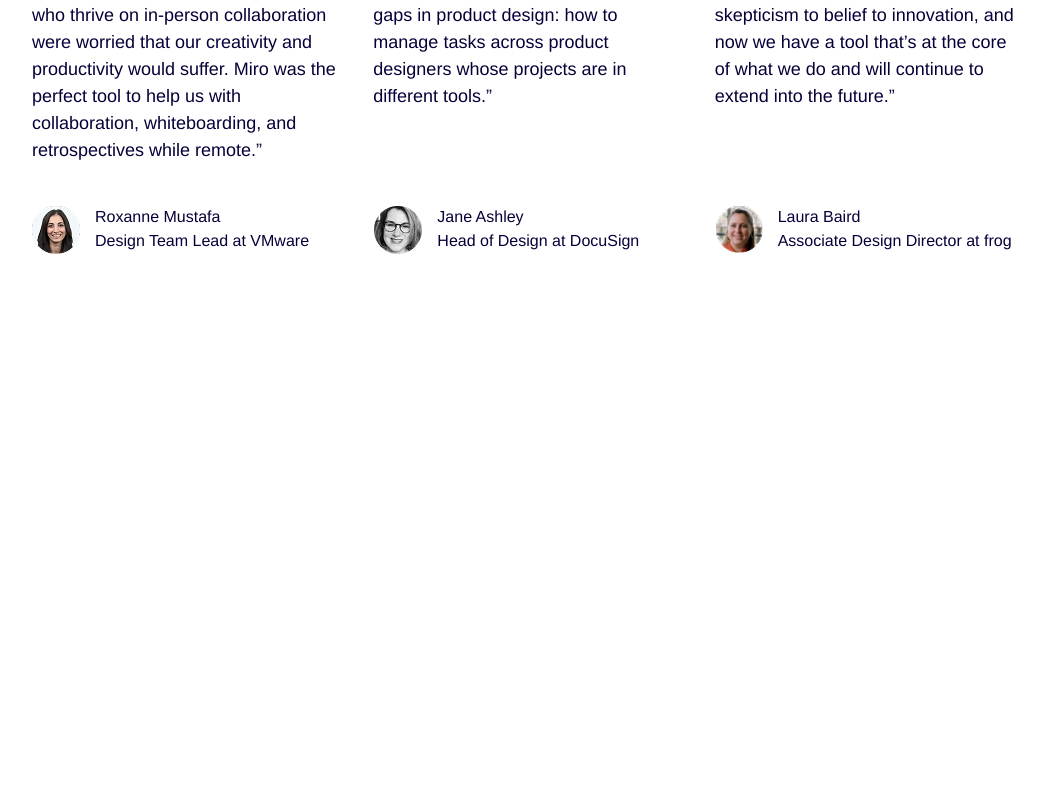
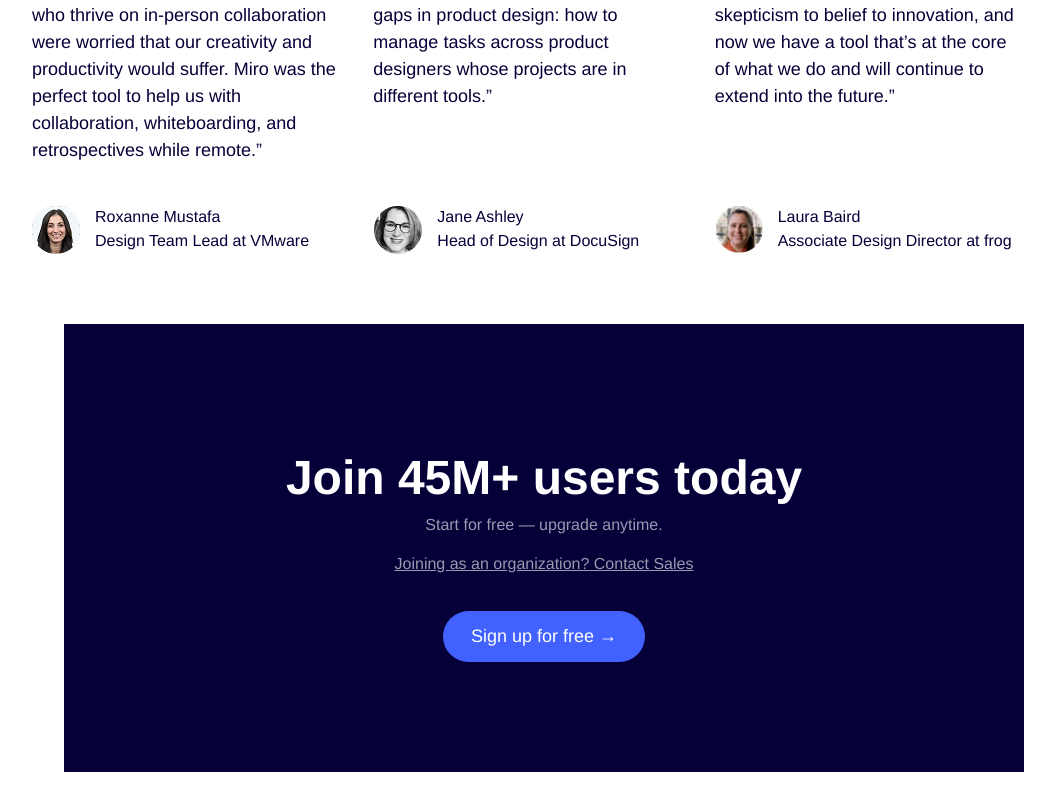
Before and after one commit to nhatnguyen-agilityio/react-training, a React (Vite) app in the folder my-example-app/: page / in a window 1280 px wide. Shown: the part 5172-5964 px from the top of the page, without its empty margins (96-1151 px from the left). Before the commit the page ends 5466 px from the top, so only its background shows below. Built offline with nearby package versions, Linux system fonts and the light colour scheme.

Commit message:
feat(): implement join us section

```diff
--- /dev/null
+++ b/my-example-app/src/components/Miro/Body/JoinUs/index.tsx
@@ -0,0 +1,15 @@
+import Button from "../../Common/button";
+import Title from "../../Common/title";
+
+const JoinUs = () => {
+  return (
+    <div className="w-3/4 mb-[20px] flex flex-col justify-center items-center text-white mx-auto mt-[30px] h-[448px] bg-primary-100">
+      <Title title={"Join 45M+ users today"} className="text-white leading-[56px] text-[48px]" />
+      <p className="opacity-60 mb-[15px] mt-[7px]">Start for free — upgrade anytime.</p>
+      <a className="opacity-60 underline" href="#">Joining as an organization? Contact Sales</a>
+      <Button text="Sign up for free →" className="mt-[35px] mb-[5px] h-[51px] text-[18px] font-normal rounded-[32px] bg-button-100 hover:bg-blue-700 text-white py-2 px-7" />
+    </div>
+  )
+};
+
+export default JoinUs;
--- a/my-example-app/src/components/Miro/Body/index.tsx
+++ b/my-example-app/src/components/Miro/Body/index.tsx
@@ -2,6 +2,7 @@ import Collaborate from "./Collaborate";
 import ConnectTools from "./ConnectTools";
 import CreativeIdeas from "./CreativeIdeas";
 import Hero from "./Hero";
+import JoinUs from "./JoinUs";
 import OurWorks from "./OurWorks";
 import Partner from "./Partner";
 import Team from "./Team";
@@ -20,6 +21,7 @@ const Body = () => {
       <Tools />
       <OurWorks />
       <Team />
+      <JoinUs />
     </div>
   );
 }
--- a/my-example-app/src/components/Miro/Common/title.tsx
+++ b/my-example-app/src/components/Miro/Common/title.tsx
@@ -1,4 +1,4 @@
-const Title = ({ title }: { title: string}) => {
-  return <h2 className="text-[48px] leading-[56px] font-bold mt-[20px]">{title}</h2>
+const Title = ({ title, className }: { title: string, className?: string}) => {
+  return <h2 className={`text-[48px] leading-[56px] font-bold mt-[20px] ${className}`}>{title}</h2>
 }
 export default Title;
```
